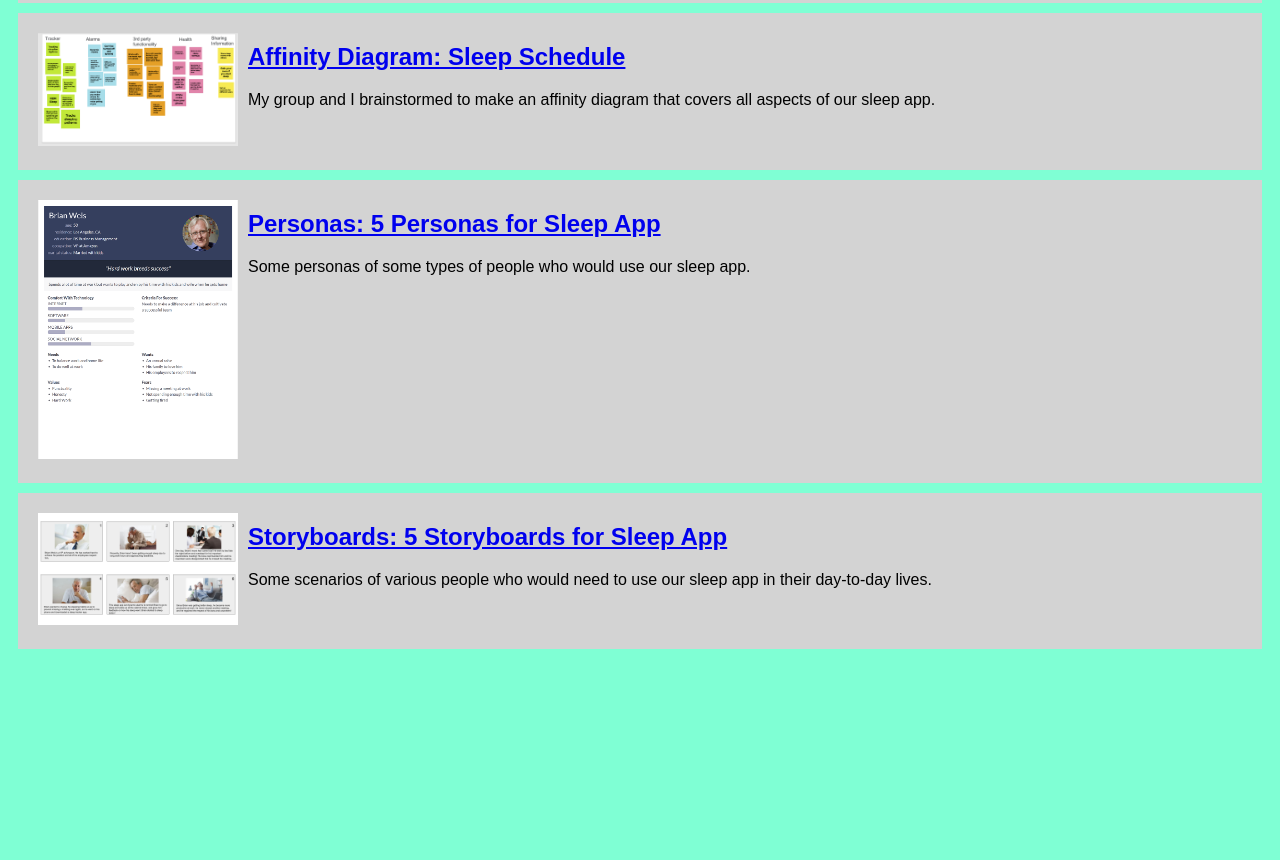
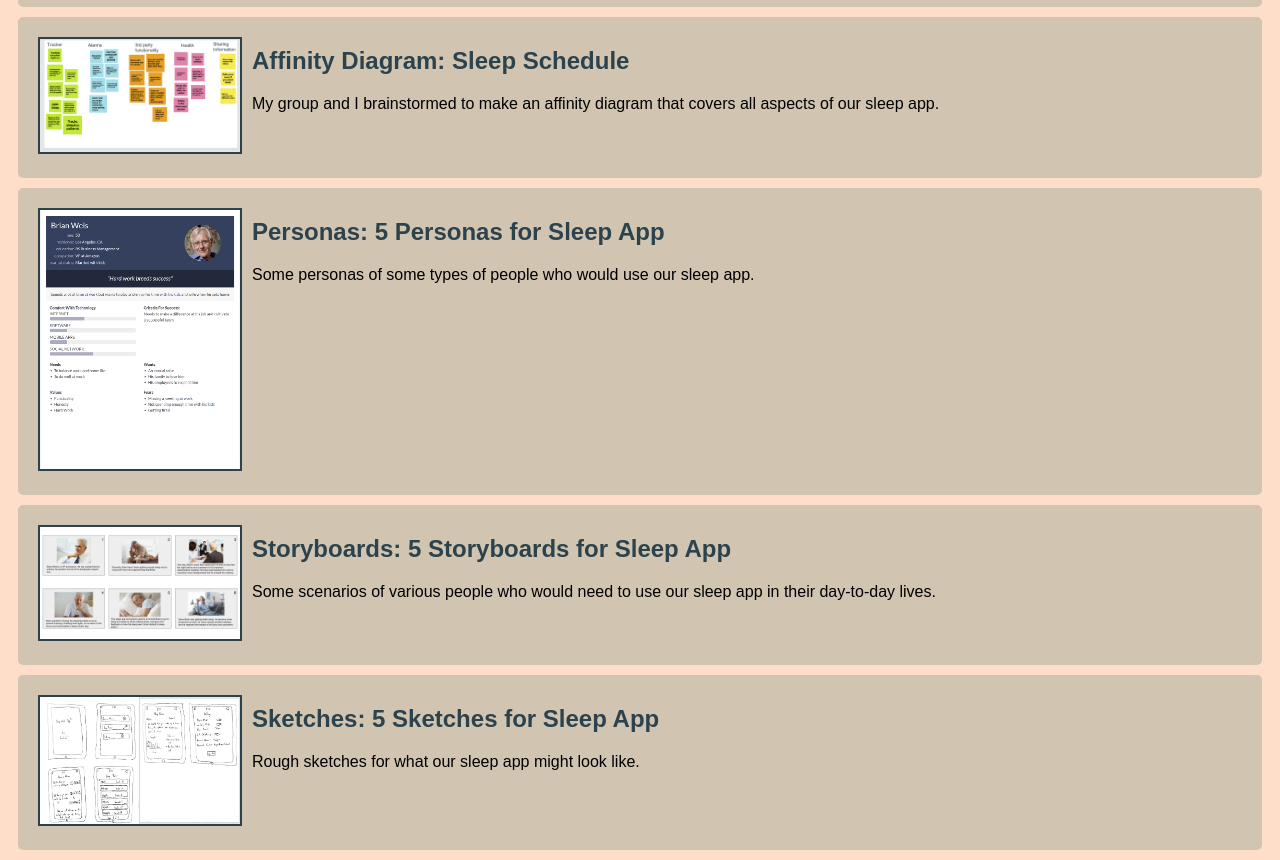
Before and after one commit to tdsuperr/tdsuperr.github.io, a plain HTML site: page index.html in a window 1280 px wide. Shown: the part 254-1114 px from the top of the page. Before the commit the page ends 913 px from the top, so only its background shows below. Drawn offline with Linux system fonts and the light colour scheme.

Commit message:
Add files via upload

```diff
--- a/index.html
+++ b/index.html
@@ -55,5 +55,16 @@
             </section>
         </section>
 
+        <!--Sketch Assignment-->
+        <section class="assignment">
+            <a href="Images/PLACEHOLDERSketches1.pdf"><img src="Images/Sketch.png"></a>
+            <section class="ass-details">
+                <a href="Images/PLACEHOLDERSketches1.pdf"><h2>Sketches: 5 Sketches for Sleep App</h2></a>
+                <p>
+                    Rough sketches for what our sleep app might look like.
+                </p>
+            </section>
+        </section>
+
     </body>
 </html>
--- a/styles.css
+++ b/styles.css
@@ -1,5 +1,5 @@
 body {
-    background-color: aquamarine;
+    background-color:#FFDEC9;
     font-family: Arial, Helvetica, sans-serif;
 }
 
@@ -7,15 +7,26 @@ body {
     display:flex;
     padding: 10px;
     margin: 10px;
-    background-color: lightgray;
+    background-color:#D1C5B2;
+    border-radius: 5px;
 }
 
 .assignment img{
     width: 200px;
-    padding: 10px;
+    margin: 10px;
+    border:2px solid #2C434D;
 }
 
 h1 {
-    color: darkblue;
+    color:#2C434D;
     text-align:center;
 }
+
+a {
+    text-decoration:none;
+    color:#2C434D;
+}
+
+a:hover {
+    color:blue;
+}
```
Also changed, not shown: Images/Sketch.png (added), 2 other files.
